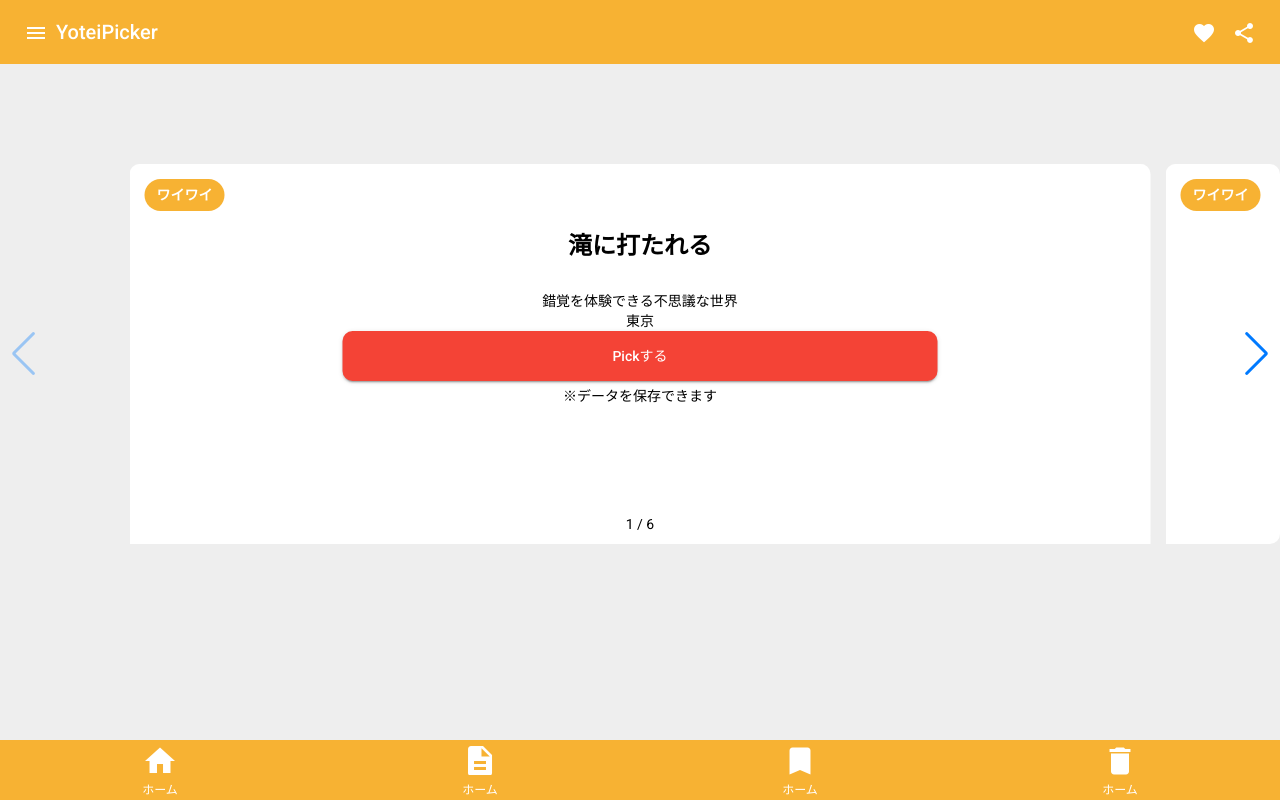
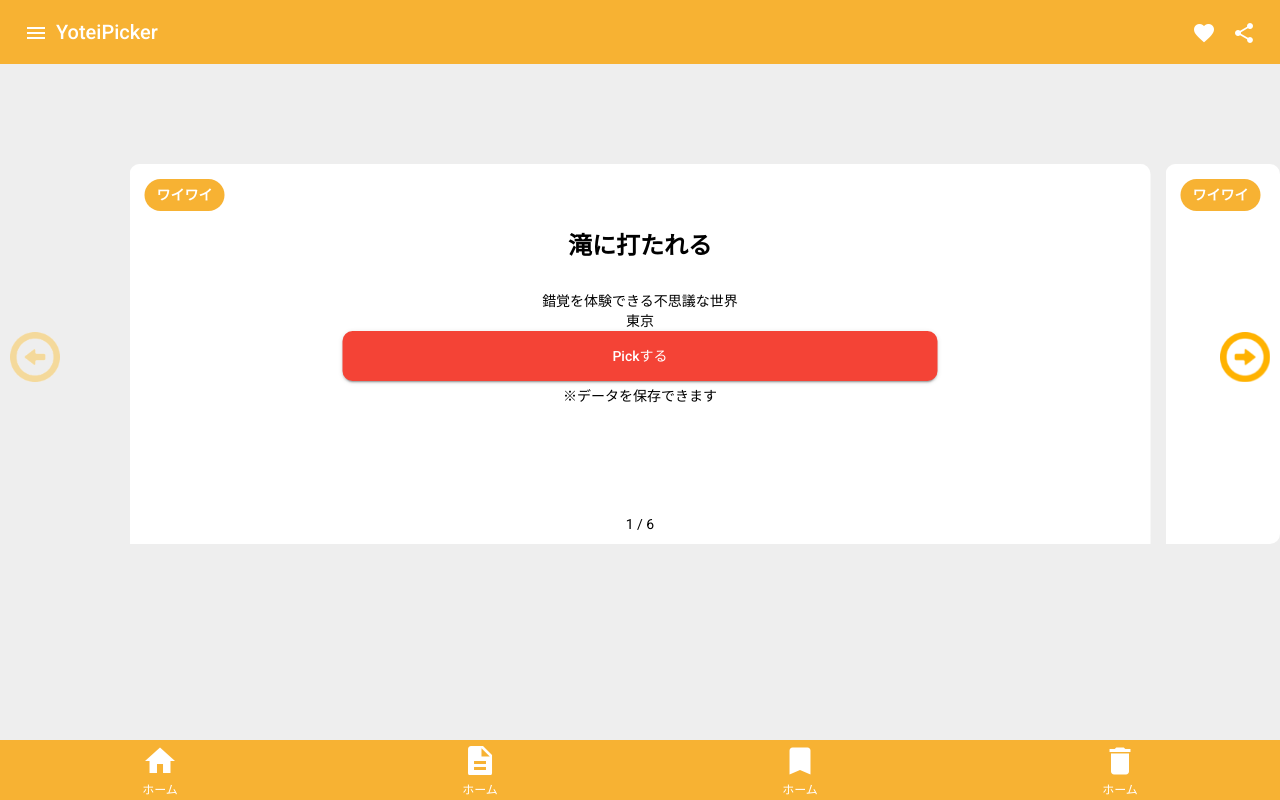
Before and after one commit to kamoto0427/yoteiPicker, an Angular app: page / in a window 1280 px wide. Built offline with nearby package versions, Linux system fonts and the light colour scheme.

Commit message:
ページ送りアイコン

```diff
--- a/src/styles.css
+++ b/src/styles.css
@@ -21,3 +21,33 @@ html {
   color: #000;
   text-align: center;
 }
+
+.swiper-button-prev,
+.swiper-button-next {
+  height: 50px;
+  width: 50px;
+}
+
+.swiper-button-prev:after,
+.swiper-button-next:after {
+  background-repeat: no-repeat;
+  background-size: contain;
+  content: "";
+  height: 50px;
+  margin: auto;
+  width: 50px;
+}
+
+/* 前への矢印カスタマイズ */
+.swiper-button-prev:after {
+  background-image: url('src/assets/img/left-icon.png');
+}
+/* 次への矢印カスタマイズ */
+.swiper-button-next:after {
+  background-image: url('src/assets/img/right-icon.png');
+}
+
+.swiper-slide img {
+  height: auto;
+  width: 100%;
+}
```
Also changed, not shown: src/assets/img/left-icon.png (added), src/assets/img/right-icon.png (added).
